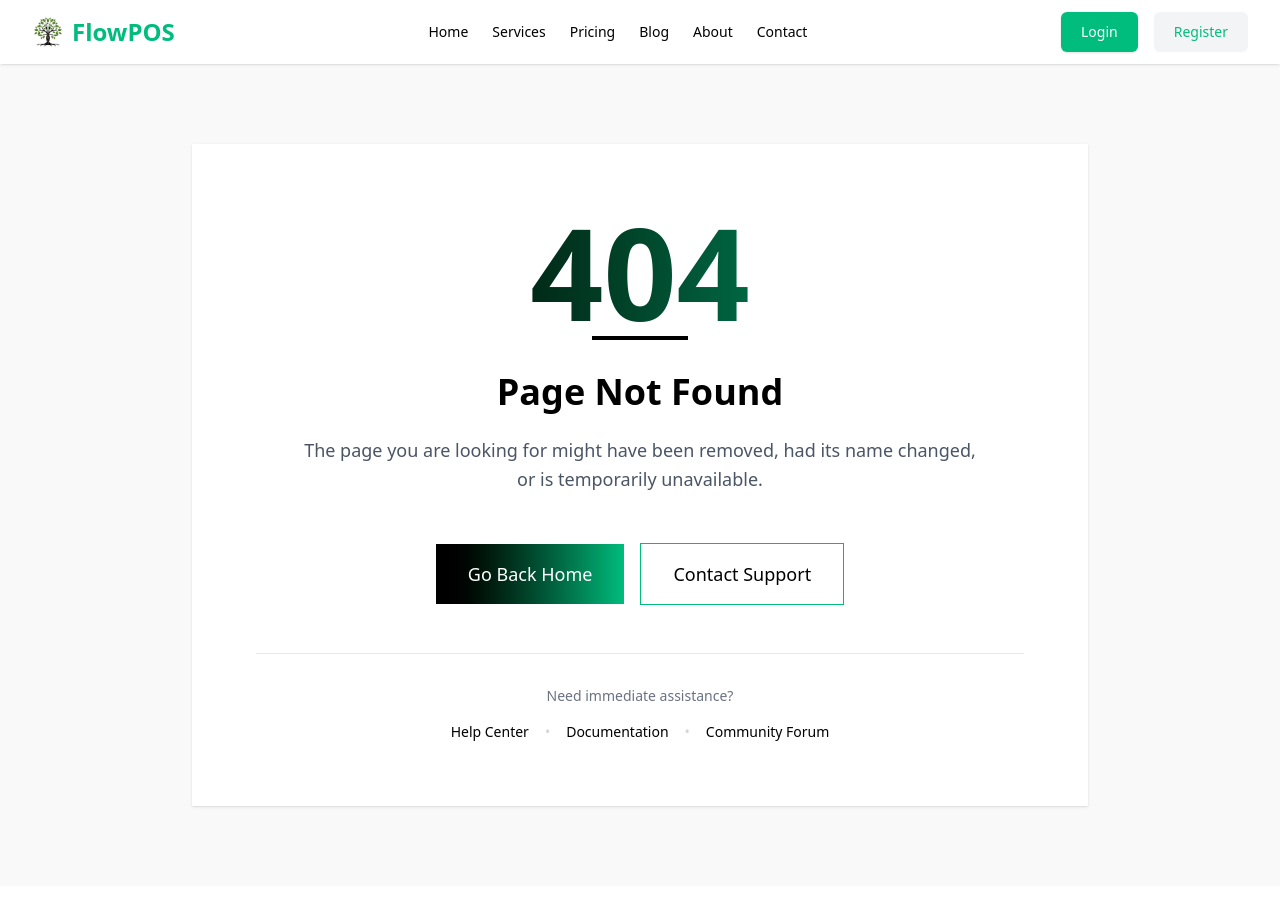
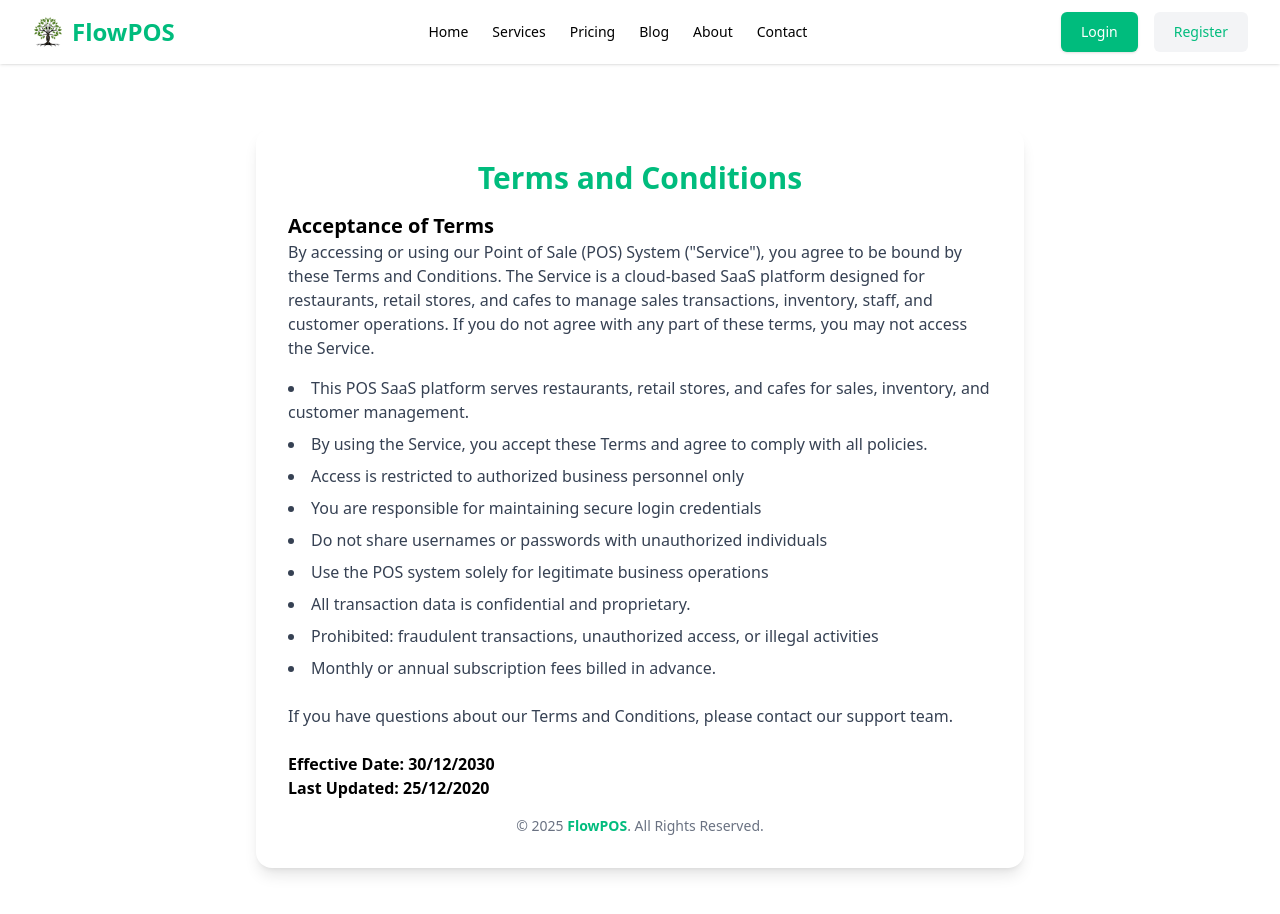
Before and after one commit to Shammi-Akhter/FlowPOS, a React (Vite) app: page /terms in a window 1280 px wide. Shown: the top 914 px of the page. Before the commit the page ends 886 px from the top, so only its background shows below. Built offline with nearby package versions, Linux system fonts and the light colour scheme.

Commit message:
Update with Privacy and Terms and conditions

```diff
--- a/src/App.tsx
+++ b/src/App.tsx
@@ -15,6 +15,8 @@ import Partner from "./Components/Partner";
 import FAQ from "./Components/FAQ";
 import Update from "./Pages/FutureUpdate";
 import FutureUpdate from "./Pages/FutureUpdate";
+import PrivacyPolicy from "./Pages/PrivacyPolicy";
+import TermsAndCondition from "./Pages/TermsAndCondition";
 
 function App() {
   return (
@@ -47,6 +49,9 @@ function App() {
         <Route path="/faq" element={<FAQ/>} />
         <Route path="/future_update" element={<FutureUpdate/>} />
         <Route path="/update" element={<Update/>} />
+        <Route path="/privacy" element={<PrivacyPolicy/>} />
+        <Route path="/terms" element={<TermsAndCondition/>} />
+
         <Route path="*" element={<NotFound />} />
       </Routes>
 
--- /dev/null
+++ b/src/Pages/PrivacyPolicy.tsx
@@ -0,0 +1,50 @@
+
+
+const PrivacyPolicy = () => {
+    return (
+        <div className="min-h-screen bg-base-200 flex items-center justify-center md:py-16 py-10 px-6">
+                <div className="max-w-3xl bg-white p-8 rounded-2xl shadow-lg">
+                    <h1 className="text-3xl font-bold text-emerald-500 mb-4 text-center">
+                        Privacy Policy
+                    </h1>
+                    <p className="text-gray-700 mb-4">
+                        Your privacy is important to us. This Privacy Policy explains how our
+                        FlowPOS collects, uses, and protects your
+                        information when you visit or interact with our website.
+                    </p>
+
+                    <ul className="list-disc list-inside text-gray-700 space-y-2">
+                        <li>
+                            We collect basic information such as your name, email, and phone number
+                            when you make reservations, apply for jobs, or contact us.
+                        </li>
+                        <li>
+                            Your personal data is used only for restaurant-related purposes like
+                            managing bookings, orders, and recruitment.
+                        </li>
+                        <li>
+                            We do not share your information with third parties without your consent,
+                            except when required by law.
+                        </li>
+                        <li>
+                            Our website may use cookies to improve user experience and system performance.
+                        </li>
+                        <li>
+                            You have the right to request correction or deletion of your personal data at any time.
+                        </li>
+                    </ul>
+
+                    <p className="mt-6 text-gray-700">
+                        By using this website, you consent to the collection and use of your
+                        information as described in this policy.
+                    </p>
+
+                    <p className="mt-4 text-center text-sm text-gray-500">
+                        © {new Date().getFullYear()} <span className='text-emerald-500 font-bold'>FlowPOS</span>. All Rights Reserved.
+                    </p>
+                </div>
+            </div>
+    );
+};
+
+export default PrivacyPolicy;
--- /dev/null
+++ b/src/Pages/TermsAndCondition.tsx
@@ -0,0 +1,60 @@
+
+
+const TermsAndCondition = () => {
+    return (
+        <div className="min-h-screen bg-base-200 flex items-center justify-center py-16 px-6">
+            <div className="max-w-3xl bg-white p-8 rounded-2xl shadow-lg">
+                <h1 className="text-3xl font-bold text-emerald-500 mb-4 text-center">
+                    Terms and Conditions
+                </h1>
+
+
+                   <h4 className="text-xl font-semibold">Acceptance of Terms</h4>
+                   <p className="text-gray-700 mb-4">
+                    By accessing or using our Point of Sale (POS) System ("Service"), you agree to be bound by these Terms and Conditions. The Service is a cloud-based SaaS platform designed for restaurants, retail stores, and cafes to manage sales transactions, inventory, staff, and customer operations. If you do not agree with any part of these terms, you may not access the Service.
+                </p>
+
+                <ul className="list-disc list-inside text-gray-700 space-y-2">
+                    <li>
+                        This POS SaaS platform serves restaurants, retail stores, and cafes for sales, inventory, and customer management.
+                    </li>
+                    <li>
+                        By using the Service, you accept these Terms and agree to comply with all policies.
+                    </li>
+                    <li>
+                        Access is restricted to authorized business personnel only
+                    </li>
+                    <li>
+                        You are responsible for maintaining secure login credentials
+                    </li>
+                    <li>
+                        Do not share usernames or passwords with unauthorized individuals
+                    </li>
+                    <li>
+                        Use the POS system solely for legitimate business operations
+                    </li>
+                    <li>
+                        All transaction data is confidential and proprietary.
+                    </li>
+                    <li>
+                        Prohibited: fraudulent transactions, unauthorized access, or illegal activities
+                    </li>
+                    <li>
+                        Monthly or annual subscription fees billed in advance.
+                    </li>
+                </ul>
+
+                <p className="mt-6 text-gray-700">
+                    If you have questions about our Terms and Conditions, please contact our support team.
+                </p> <br />
+  <h6 className="text-md font-semibold">Effective Date: 30/12/2030 </h6>
+                <h6 className="text-md font-semibold">Last Updated: 25/12/2020</h6>
+                <p className="mt-4 text-center text-sm text-gray-500">
+                    © {new Date().getFullYear()} <span className='text-emerald-500 font-bold'>FlowPOS</span>. All Rights Reserved.
+                </p>
+            </div>
+        </div>
+    );
+};
+
+export default TermsAndCondition;
--- a/src/Pages/Update.tsx
+++ b/src/Pages/Update.tsx
@@ -0,0 +1,11 @@
+
+
+const Update = () => {
+    return (
+        <div>
+
+        </div>
+    );
+};
+
+export default Update;
```
